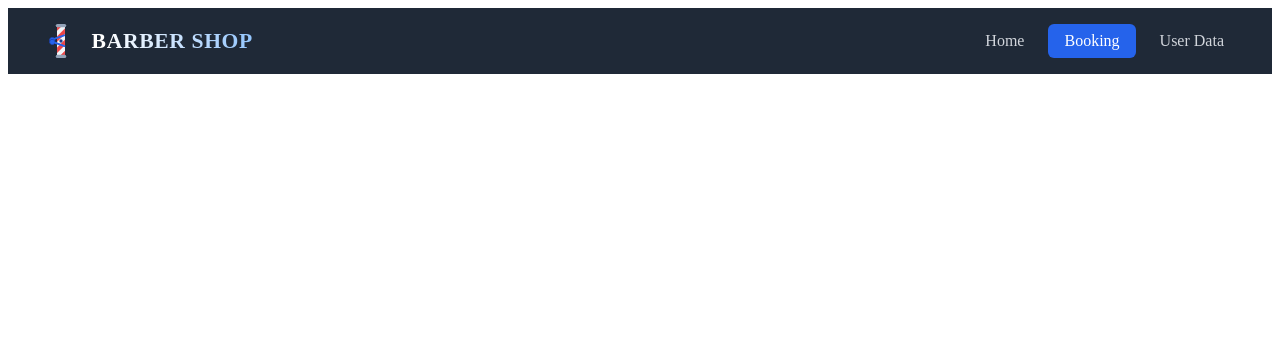
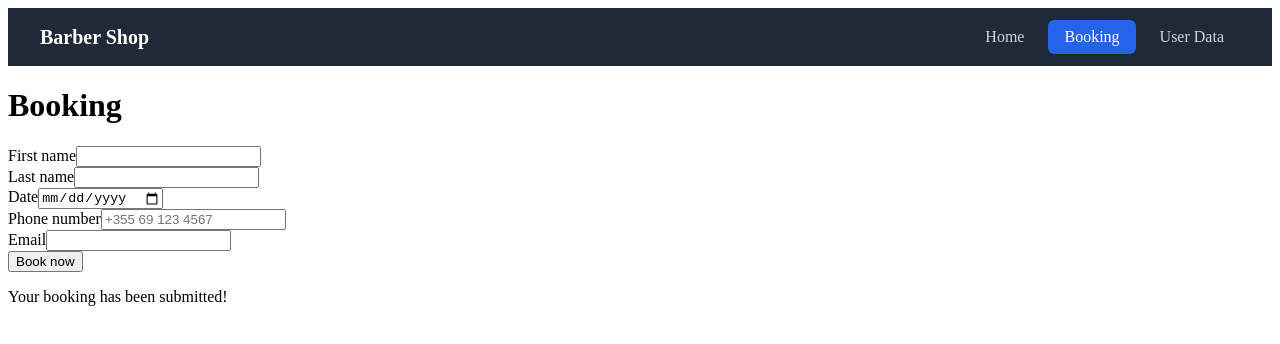
Before and after one commit to SvetlinGG/Barber-Booking-Form-App, a React (Vite) app: page /booking in a window 1280 px wide. Shown: the top 344 px of the page. Built offline with nearby package versions, Linux system fonts and the light colour scheme.

Commit message:
booking form

```diff
--- a/public/barber-image-url.js
+++ /dev/null
@@ -1,3 +0,0 @@
-
-
-const barber_image_URL = 'https://as1.ftcdn.net/v2/jpg/02/05/49/82/1000_F_205498258_AfQmtyR5kO5llwKd6fWRRxcc4xRUbQcb.jpg';
--- a/public/navbar.css
+++ b/public/navbar.css
@@ -19,17 +19,8 @@
 }
 
 .navbar__brand {
-  display: flex;
-  align-items: center;
-  gap: 0.6rem;
-  font-size: 1.35rem;
-  font-weight: 800;
-  letter-spacing: 0.03em;
-  text-transform: uppercase;
-  background: linear-gradient(90deg, #fff 30%, #93c5fd);
-  -webkit-background-clip: text;
-  -webkit-text-fill-color: transparent;
-  background-clip: text;
+  font-size: 1.25rem;
+  font-weight: 700;
 }
 
 .navbar__links {
--- a/src/App.jsx
+++ b/src/App.jsx
@@ -1,17 +1,17 @@
 import { Routes, Route } from 'react-router'
 import Navbar from './components/Navbar'
+import Booking from './components/Booking'
 
 
 function App() {
-
-
   return (
-    <>
-     <Navbar />
-     <Routes>
-
-     </Routes>
-
+      <>
+      <Navbar />
+      <Routes>
+        <Route path="/" element={<div>Home</div>} />
+        <Route path="/booking" element={<Booking />} />
+        <Route path="/user-data" element={<div>User Data</div>} />
+      </Routes>
     </>
   )
 }
--- a/src/components/BarberLogo.jsx
+++ /dev/null
@@ -1,41 +0,0 @@
-export default function BarberLogo({ size = 40 }) {
-  return (
-    <svg
-      width={size}
-      height={size}
-      viewBox="0 0 64 64"
-      fill="none"
-      xmlns="http://www.w3.org/2000/svg"
-      aria-label="Barber Shop Logo"
-    >
-      {/* Barber pole cylinder */}
-      <rect x="26" y="6" width="12" height="52" rx="6" fill="#f1f5f9" />
-      <rect x="26" y="6" width="12" height="52" rx="6" fill="url(#stripes)" />
-
-      {/* Pole caps */}
-      <rect x="24" y="6" width="16" height="5" rx="2.5" fill="#94a3b8" />
-      <rect x="24" y="53" width="16" height="5" rx="2.5" fill="#94a3b8" />
-
-      {/* Scissors — left blade */}
-      <g transform="rotate(-20, 32, 32)">
-        <ellipse cx="20" cy="26" rx="4" ry="4" fill="#2563eb" stroke="#1e40af" strokeWidth="1" />
-        <rect x="23" y="24" width="18" height="3" rx="1.5" fill="#2563eb" />
-      </g>
-      {/* Scissors — right blade */}
-      <g transform="rotate(20, 32, 32)">
-        <ellipse cx="20" cy="38" rx="4" ry="4" fill="#2563eb" stroke="#1e40af" strokeWidth="1" />
-        <rect x="23" y="36" width="18" height="3" rx="1.5" fill="#2563eb" />
-      </g>
-
-      {/* Scissors pivot */}
-      <circle cx="32" cy="32" r="2.5" fill="#1e3a8a" />
-
-      <defs>
-        <pattern id="stripes" patternUnits="userSpaceOnUse" width="12" height="10" patternTransform="rotate(45)">
-          <rect width="6" height="10" fill="#ef4444" />
-          <rect x="6" width="6" height="10" fill="#f1f5f9" />
-        </pattern>
-      </defs>
-    </svg>
-  );
-}
--- /dev/null
+++ b/src/components/Booking.jsx
@@ -0,0 +1,81 @@
+export default function Booking() {
+    return (
+         <main className="booking">
+      <h1>Booking</h1>
+
+      <form className="booking__form"  noValidate>
+        <div className="booking__row">
+          <div className="booking__field">
+            <label htmlFor="firstName">First name</label>
+            <input
+              id="firstName"
+              name="firstName"
+              type="text"
+              autoComplete="given-name"
+
+            />
+
+          </div>
+
+          <div className="booking__field">
+            <label htmlFor="lastName">Last name</label>
+            <input
+              id="lastName"
+              name="lastName"
+              type="text"
+              autoComplete="family-name"
+
+            />
+
+          </div>
+        </div>
+
+        <div className="booking__field">
+          <label htmlFor="date">Date</label>
+          <input
+            id="date"
+            name="date"
+            type="date"
+
+          />
+
+        </div>
+
+        <div className="booking__field">
+          <label htmlFor="phoneNumber">Phone number</label>
+          <input
+            id="phoneNumber"
+            name="phoneNumber"
+            type="tel"
+            autoComplete="tel"
+            placeholder="+355 69 123 4567"
+
+          />
+
+        </div>
+
+        <div className="booking__field">
+          <label htmlFor="email">Email</label>
+          <input
+            id="email"
+            name="email"
+            type="email"
+            autoComplete="email"
+
+          />
+
+        </div>
+
+        <button type="submit" className="booking__submit">
+          Book now
+        </button>
+
+
+          <p className="booking__success" role="status">
+            Your booking has been submitted!
+          </p>
+
+      </form>
+    </main>
+    );
+}
--- a/src/components/Navbar.jsx
+++ b/src/components/Navbar.jsx
@@ -1,5 +1,4 @@
 import { NavLink } from "react-router";
-import BarberLogo from "./BarberLogo";
 
 
 const links = [
@@ -12,10 +11,7 @@ export default function Navbar() {
     return (
         <header className="navbar">
             <nav className="navbar__inner" aria-label="Main navigation">
-                <div className="navbar__brand">
-                    <BarberLogo size={42} />
-                    <span>Barber Shop</span>
-                </div>
+                <span className="navbar__brand">Barber Shop</span>
 
                 <ul className="navbar__links">
                   {links.map(({ to, label }) => (
```
